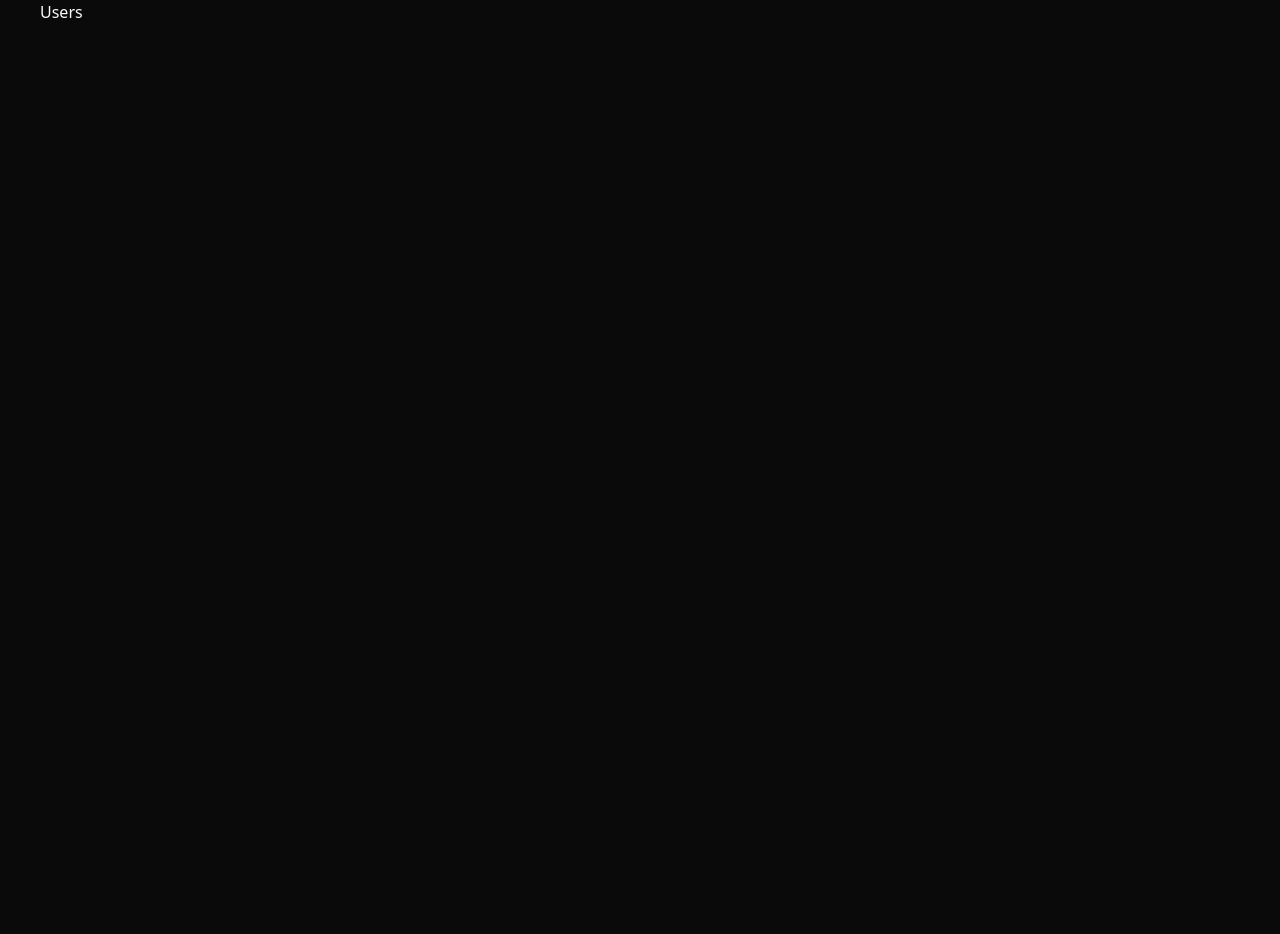
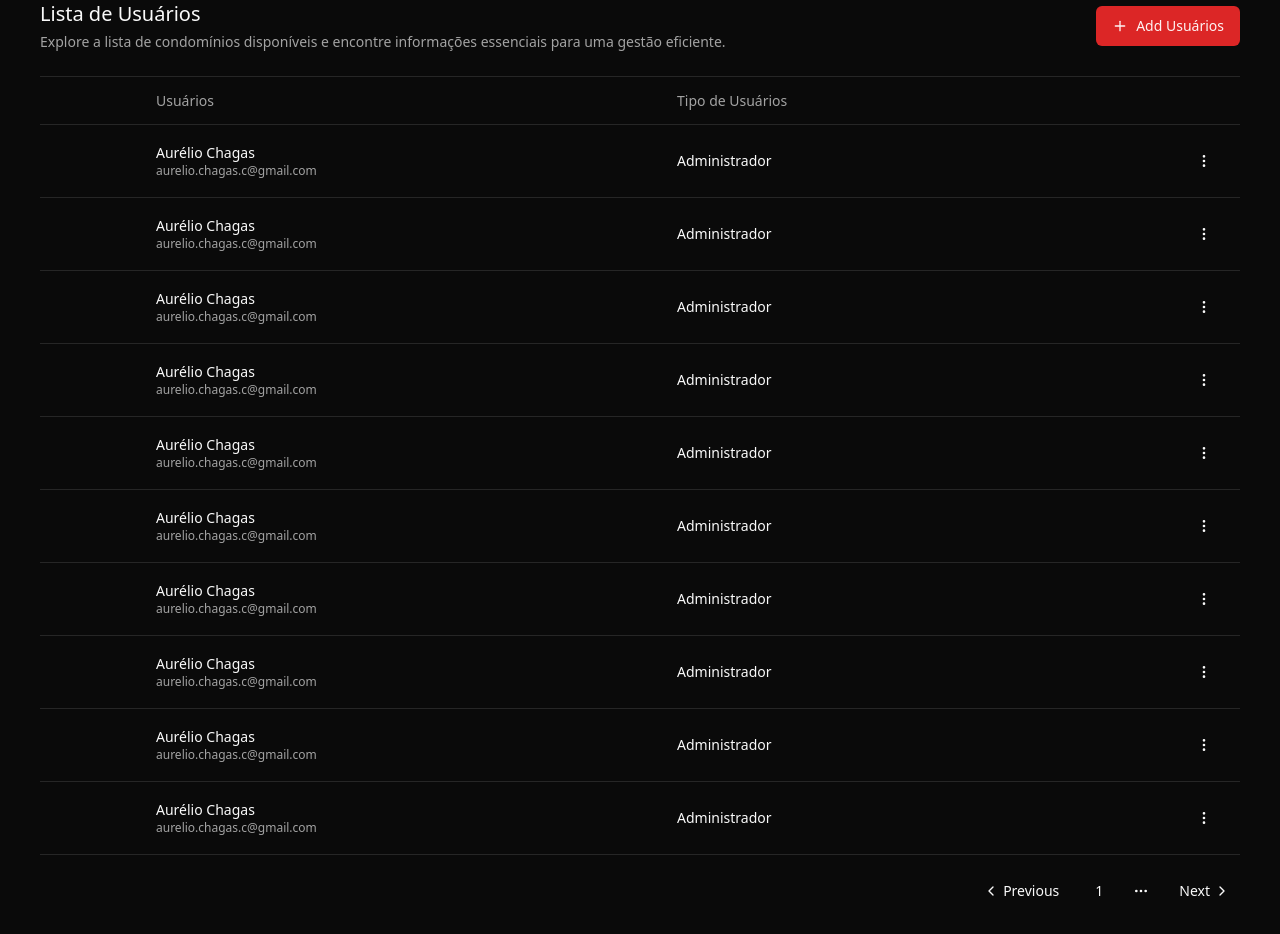
Before and after one commit to Aurelio-ch/connecthome, a React (Vite) app: page /users in a window 1280 px wide. Shown: the part 120-1054 px from the top of the page. Before the commit the page ends 800 px from the top, so only its background shows below. Built offline with nearby package versions, Linux system fonts and the light colour scheme.

Commit message:
criação da pagina de usuários

```diff
--- a/src/pages/app/condominium.tsx
+++ b/src/pages/app/condominium.tsx
@@ -29,7 +29,7 @@ import { MoreVertical, Plus, Settings } from "lucide-react";
 export function Condominium() {
   return (
     <>
-      <div className="flex flex-col md:flex-row gap-4 justify-between">
+      <div className="flex  items-center flex-row gap-4 justify-between">
         <div >
           <h1 className="inline-block text-xl font-medium">
             Lista de Concominios
@@ -39,8 +39,10 @@ export function Condominium() {
           </p>
         </div>
 
-        <Button className="inline-flex gap-4 hover:opacity-65 transition ">
-          <Plus className="size-4" /> Add Condominio
+        <Button className="inline-flex gap-2 hover:opacity-65 transition ">
+          <Plus className="size-4" />
+          <span className="hidden md:block">Add Condominio</span>
+          <span className="block md:hidden">Add</span>
         </Button>
       </div>
 
--- a/src/pages/app/dashboard.tsx
+++ b/src/pages/app/dashboard.tsx
@@ -17,7 +17,15 @@ import {
   TableHeader,
   TableRow,
 } from "@/components/ui/table";
-import { ArrowRight, Building, MoreVertical, Settings, Users } from "lucide-react";
+import {
+  ArrowRight,
+  Building,
+  MoreVertical,
+  Settings,
+  UserRoundCog,
+  Users,
+} from "lucide-react";
+import { Link } from "react-router-dom";
 
 export function Dashboard() {
   return (
@@ -61,28 +69,34 @@ export function Dashboard() {
 
         <Card>
           <CardHeader className="flex-row items-center justify-between space-y-0 pb-2">
-            <CardTitle className="text-base font-semibold">Moradores</CardTitle>
-            <Users className="h-4 w-4 text-muted-foreground" />
+            <CardTitle className="text-base font-semibold">Usuários</CardTitle><b></b>
+            <UserRoundCog className="h-4 w-4 text-muted-foreground" />
           </CardHeader>
           <CardContent>
-            <span className="text-2xl font-bold tracking-tight">120</span>
-            <p className="text-xs text-muted-foreground">número de moradores</p>
+            <span className="text-2xl font-bold tracking-tight">10</span>
+            <p className="text-xs text-muted-foreground">número de usuários do sistema</p>
           </CardContent>
         </Card>
       </div>
 
-      <div className="flex flex-col md:flex-row gap-4 justify-between">
-        <div >
+      <div className="flex flex-row justify-between">
+        <div>
           <h1 className="inline-block text-xl font-medium">
             Lista de Concominios
           </h1>
           <p className="mt-1 text-sm text-muted-foreground">
-          Explore a lista de condomínios disponíveis e encontre informações essenciais para uma gestão eficiente.
+            Explore a lista de condomínios disponíveis e encontre informações
+            essenciais para uma gestão eficiente.
           </p>
         </div>
 
-        <Button variant="link" className="inline-flex gap-1 hover:opacity-65 transition text-muted-foreground">
-          Ver mais <ArrowRight className="size-4" />
+        <Button variant="link" className="inline-flex justify-end gap-1 text-muted-foreground transition hover:opacity-65" asChild>
+          <Link
+
+            to="/condominium"
+          >
+            Ver mais <ArrowRight className="size-4" />
+          </Link>
         </Button>
       </div>
 
--- a/src/pages/app/users.tsx
+++ b/src/pages/app/users.tsx
@@ -1,5 +1,90 @@
+import { Button } from "@/components/ui/button";
+import { Pagination, PaginationContent, PaginationItem, PaginationPrevious, PaginationLink, PaginationEllipsis, PaginationNext } from "@/components/ui/pagination";
+import { TableHeader, TableRow, TableHead, TableBody, TableCell, Table } from "@/components/ui/table";
+import { DropdownMenu, DropdownMenuTrigger, DropdownMenuContent, DropdownMenuLabel, DropdownMenuSeparator, DropdownMenuItem } from "@/components/ui/dropdown-menu";
+import { Plus, MoreVertical, Settings } from "lucide-react";
+
 export function Users() {
     return (
-      <div>Users</div>
+      <>
+      <div className="flex  items-center flex-row gap-4 justify-between">
+        <div >
+          <h1 className="inline-block text-xl font-medium">
+            Lista de Usuários
+          </h1>
+          <p className="mt-1 text-sm text-muted-foreground">
+          Explore a lista de condomínios disponíveis e encontre informações essenciais para uma gestão eficiente.
+          </p>
+        </div>
+
+        <Button className="inline-flex gap-2 hover:opacity-65 transition ">
+          <Plus className="size-4" />
+          <span className="hidden md:block">Add Usuários</span>
+          <span className="block md:hidden">Add</span>
+        </Button>
+      </div>
+
+      <div className="space-y-4">
+        <Table className="border-y">
+          <TableHeader>
+            <TableRow>
+              <TableHead className="w-[100px]"></TableHead>
+              <TableHead>Usuários</TableHead>
+              <TableHead>Tipo de Usuários</TableHead>
+              <TableHead className="text-right" />
+            </TableRow>
+          </TableHeader>
+          <TableBody>
+            {Array.from({ length: 10 }).map(() => {
+              return (
+                <TableRow>
+                  <TableCell className="font-medium"></TableCell>
+                  <TableCell>
+                    Aurélio Chagas
+                    <p className="text-xs text-muted-foreground">aurelio.chagas.c@gmail.com</p>
+                  </TableCell>
+                  <TableCell>Administrador</TableCell>
+                  <TableCell className="text-right">
+                    <DropdownMenu>
+                      <DropdownMenuTrigger asChild>
+                        <Button variant="ghost" size="icon">
+                          <MoreVertical className="size-4" />
+                        </Button>
+                      </DropdownMenuTrigger>
+                      <DropdownMenuContent>
+                        <DropdownMenuLabel className="inline-flex items-center gap-2">
+                          <Settings className="size-4" /> Gerenciar
+                        </DropdownMenuLabel>
+                        <DropdownMenuSeparator />
+                        <DropdownMenuItem>Editar</DropdownMenuItem>
+                        <DropdownMenuItem>Bloquear</DropdownMenuItem>
+                        <DropdownMenuItem>Excluir</DropdownMenuItem>
+                      </DropdownMenuContent>
+                    </DropdownMenu>
+                  </TableCell>
+                </TableRow>
+              );
+            })}
+          </TableBody>
+        </Table>
+
+        <Pagination className="md:justify-end">
+          <PaginationContent>
+            <PaginationItem>
+              <PaginationPrevious href="#" />
+            </PaginationItem>
+            <PaginationItem>
+              <PaginationLink href="#">1</PaginationLink>
+            </PaginationItem>
+            <PaginationItem>
+              <PaginationEllipsis />
+            </PaginationItem>
+            <PaginationItem>
+              <PaginationNext href="#" />
+            </PaginationItem>
+          </PaginationContent>
+        </Pagination>
+      </div>
+    </>
     )
   }
```
